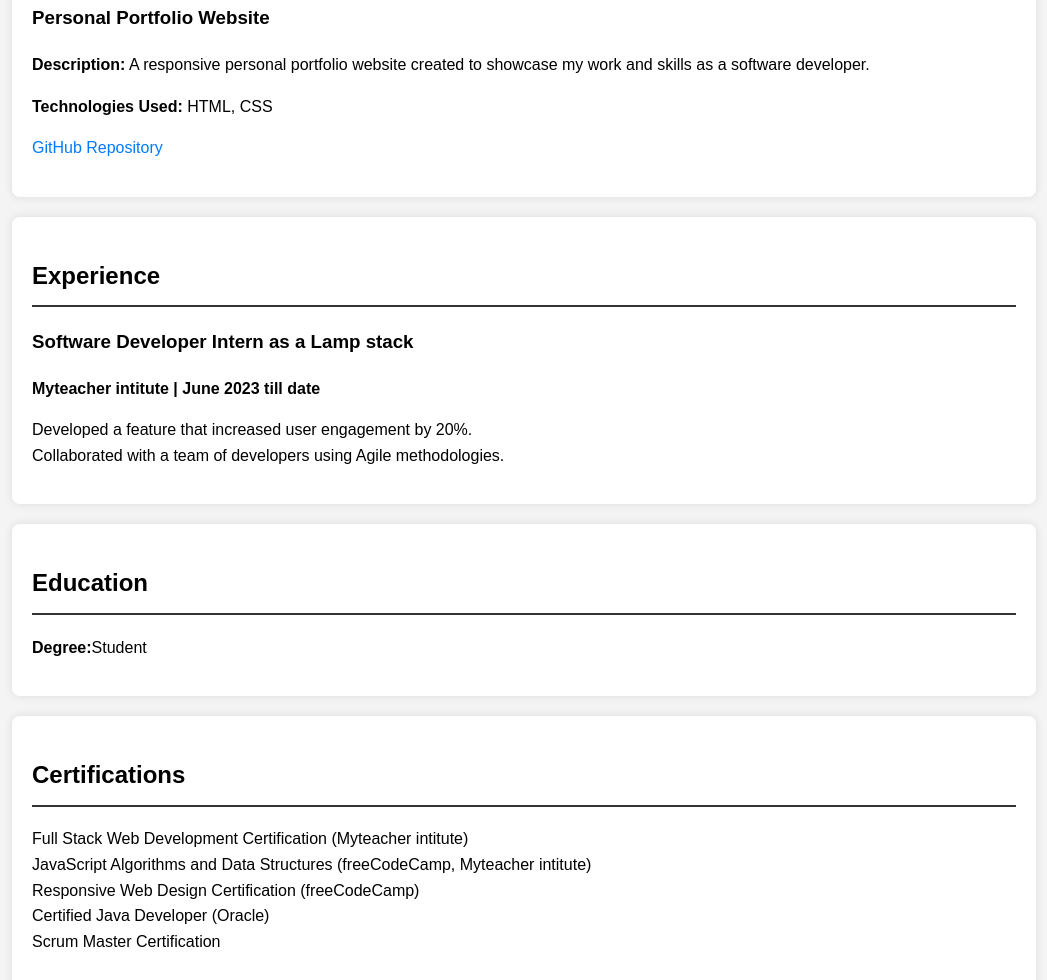
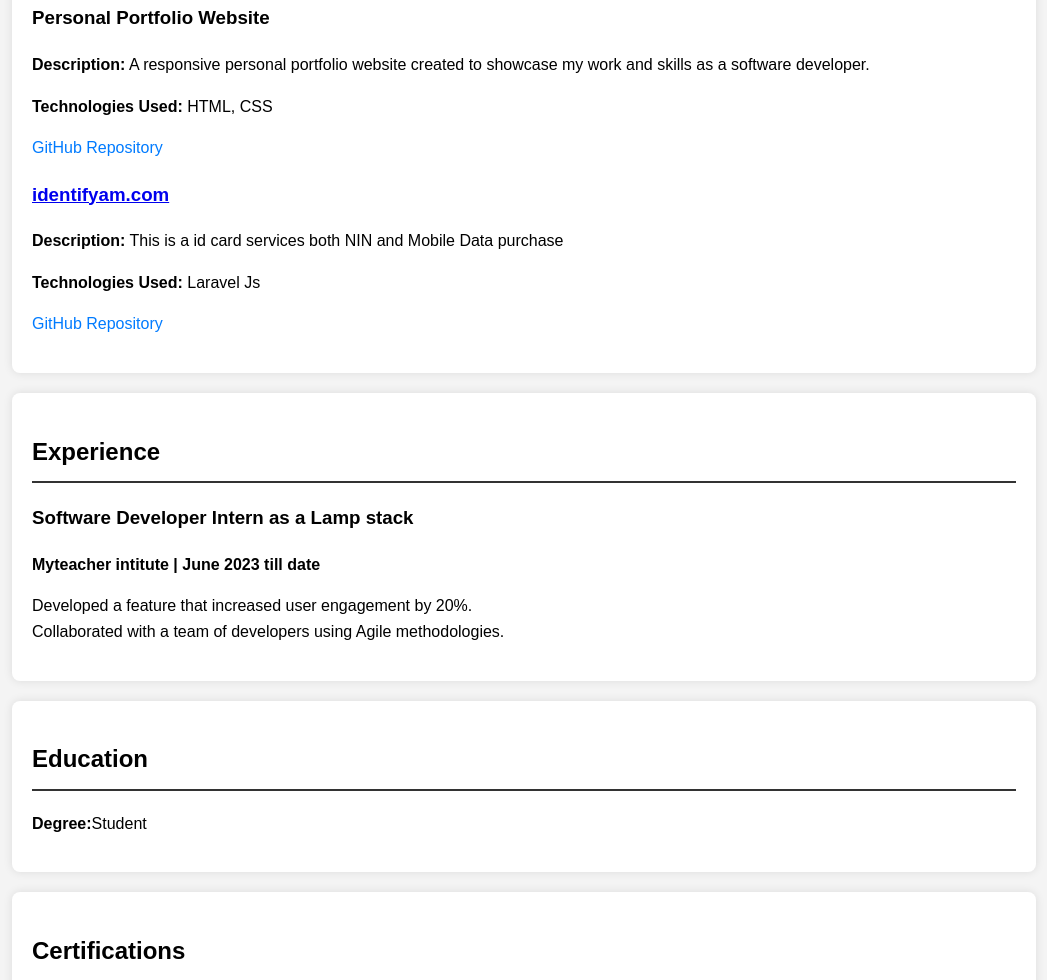
Before and after one commit to omekeuchechi/omeke_portfolio, a plain HTML site: page index.html in a window 1280 px wide. Shown: the part 1015-1995 px from the top of the page, without its empty margins (116-1163 px from the left). Drawn offline with Linux system fonts and the light colour scheme.

Commit message:
correction till on going no stop

```diff
--- a/index.html
+++ b/index.html
@@ -47,6 +47,14 @@
             <p><strong>Technologies Used:</strong> HTML, CSS</p>
             <p><a href="https://github.com/omekeuchechi/omeke_portfolio" target="_blank">GitHub Repository</a></p>
         </article>
+        <article>
+            <h3><a href="identifyam.com">identifyam.com</a></h3>
+            <p><strong>Description:</strong>
+                This is a id card services both NIN and Mobile Data purchase
+            </p>
+            <p><strong>Technologies Used:</strong> Laravel Js</p>
+            <p><a href="https://github.com/Myteacher-Institute/data_plug_beta" target="_blank">GitHub Repository</a></p>
+        </article>
         <!-- More projects can be added here following the same format -->
     </section>
 
```
